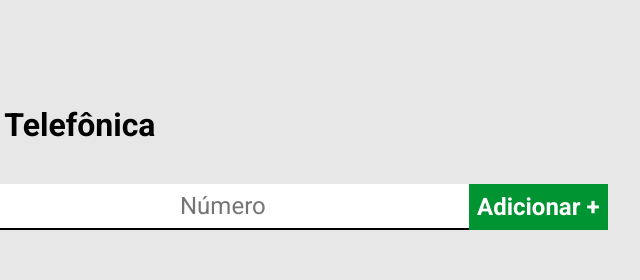
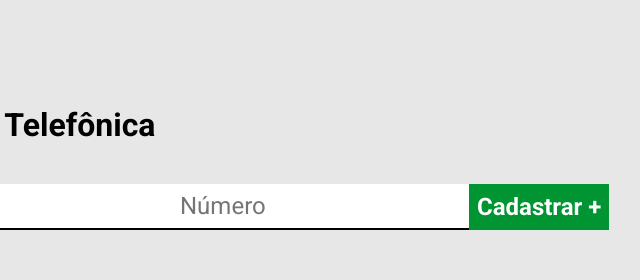
Before and after one commit to LuizGustavo17/projeto_lista_telefonica, a plain HTML site: page index.html in a window 1280 px wide. Shown: the top 280 px of the page, 285-925 px from the left. Drawn offline with Linux system fonts and the light colour scheme.

Commit message:
mudando o nome do button

```diff
--- a/index.html
+++ b/index.html
@@ -18,7 +18,7 @@
         <form id="form-agenda">
             <input type="text" id="nome-contato" required placeholder="Nome"/>
             <input type="text" id="numero-contato" required placeholder="Número"/>
-            <button type="submit">Adicionar +</button>
+            <button type="submit">Cadastrar +</button>
         </form>
         <table cellspacing="0">
             <thead>
```
